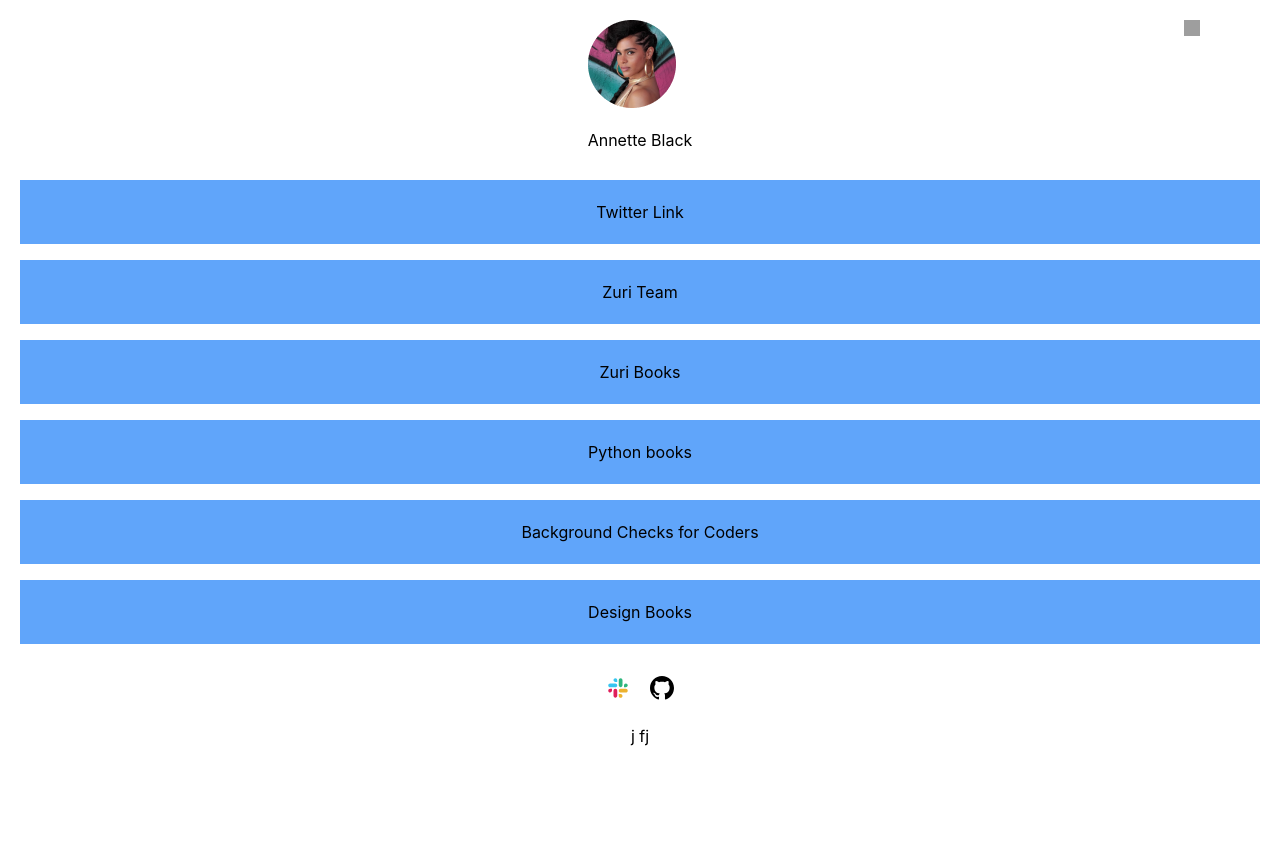
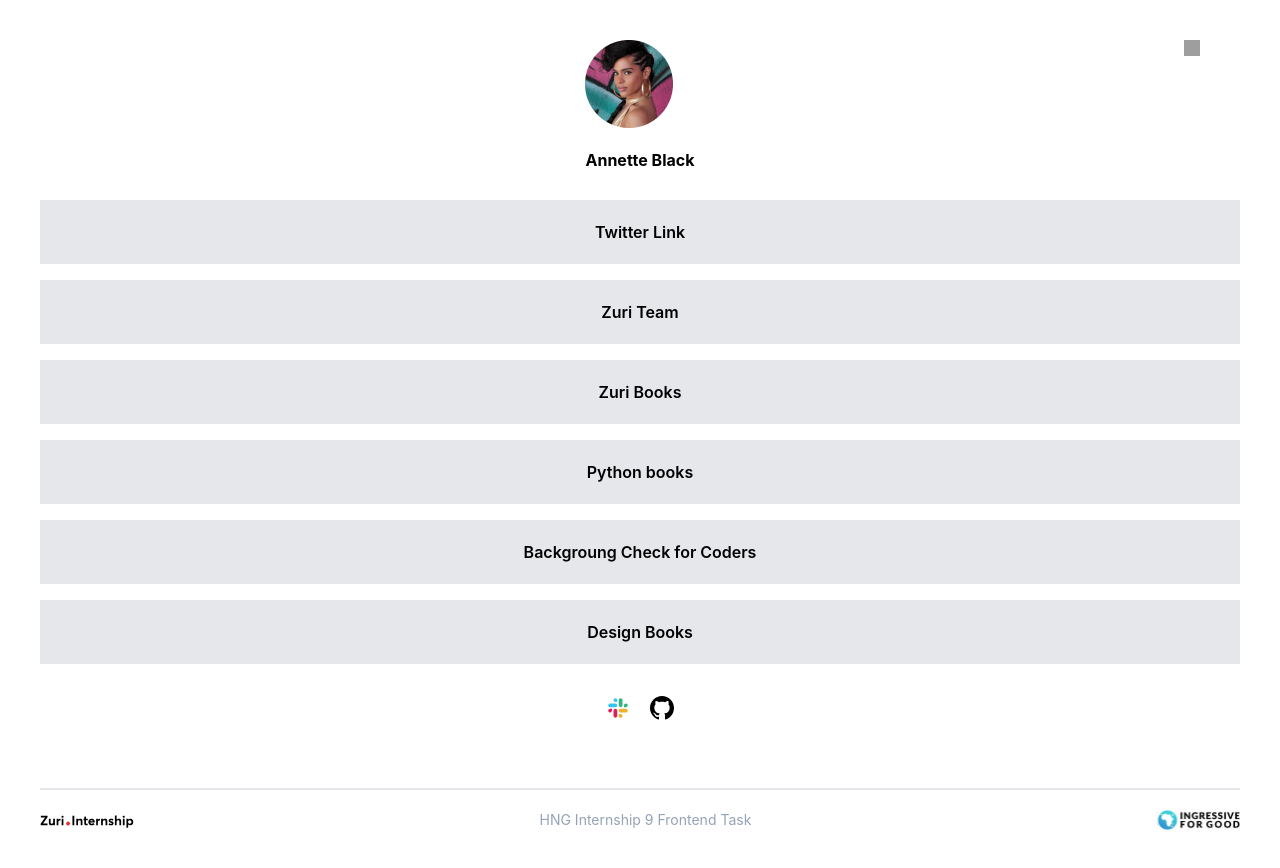
Before and after one commit to Axelrod99/hng-fe-task-one, a React (Create React App) app: page / in a window 1280 px wide. Before the commit the page ends 800 px from the top, so only its background shows below. Built offline with nearby package versions, Linux system fonts and the light colour scheme; grey boxes are pictures that could not be loaded.

Commit message:
i made the footer flex and adjustable on smaller screens, adjusted the link tags and screen sizes

```diff
--- a/src/App.js
+++ b/src/App.js
@@ -4,49 +4,53 @@
 import share from './assets/icons/share.png'
 import slack from './assets/icons/slack.svg'
 import github from './assets/icons/github.svg'
+import ingressive from './assets/icons/ingressive.svg'
+import zuri_logo from './assets/icons/zuri_logo.svg'
+
 
 function App() {
   return (
-    <div className="App p-5">
+    <div className="App p-10">
       <header>
         <div className='flex justify-center'>
         <img src={share} className='w-4 h-4 z-9 absolute right-20' />
           <div>
             <img src={profile_picture} className='' />
-            <p className='my-5 '>Annette Black</p>
+            <p className='my-5 font-bold'>Annette Black</p>
           </div>
         </div>
       </header>
 
       <section>
-        <div className='w-full'>
-          <div className='py-2'>
-            <button className='bg-blue-400 p-5 w-full'>Twitter Link</button>
-          </div>
-          <div className='py-2'>
-            <button className='bg-blue-400 p-5 w-full'>Zuri Team</button>
-          </div>
-          <div className='py-2'>
-            <button className='bg-blue-400 p-5 w-full'>Zuri Books</button>
-          </div>
-          <div className='py-2'>
-            <button className='bg-blue-400 p-5 w-full'>Python books</button>
-          </div>
-          <div className='py-2'>
-            <button className='bg-blue-400 p-5 w-full'>Background Checks for Coders</button>
-          </div>
-          <div className='py-2'>
-            <button className='bg-blue-400 p-5 w-full'>Design Books</button>
-          </div>
+        <div className='w-full flex flex-col font-semibold'>
+
+          <a className='bg-gray-200 p-5 my-2' href='#'>Twitter Link</a>
+
+          <a className='bg-gray-200 p-5 my-2' href='#'>Zuri Team</a>
+
+          <a className='bg-gray-200 p-5 my-2' href='#'>Zuri Books</a>
+
+          <a className='bg-gray-200 p-5 my-2' href='#'>Python books</a>
+
+          <a className='bg-gray-200 p-5 my-2' href='#'>Backgroung Check for Coders</a>
+
+          <a className='bg-gray-200 p-5 my-2' href='#'>Design Books</a>
         </div>
-        <div className='flex justify-center p-6 gap-5'>
+        <div className='flex justify-center p-6 mb-11 gap-5'>
           <img src={slack} className='' />
           <img src={github} className='' />
         </div>
       </section>
 
-      <footer>
-        j fj
+      <footer className='border-t-2'>
+        <div className='flex flex-col sm:flex-row justify-between items-start sm:items-center mt-5 gap-3'>
+
+          <img src={zuri_logo} className='h-4' />
+
+          <p className='text-sm text-slate-400'>HNG Internship 9 Frontend Task</p>
+
+          <img src={ingressive} className='h-5' />
+        </div>
       </footer>
     </div>
   );
```
Also changed, not shown: src/assets/icons/ingressive.svg (added), src/assets/icons/zuri_logo.svg (added).
